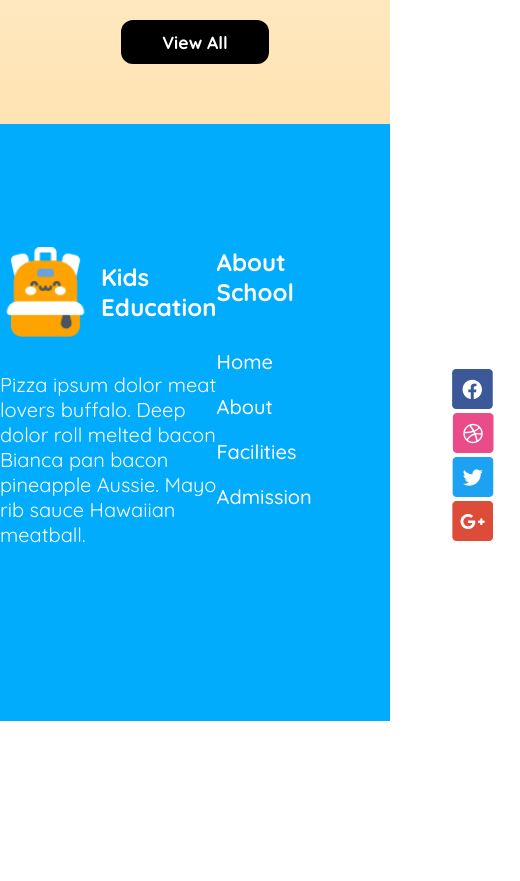
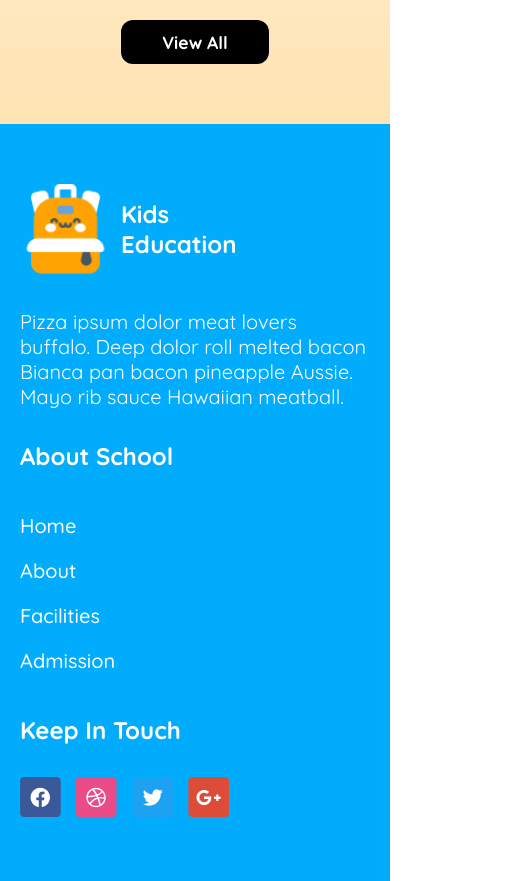
Before and after one commit to asadullahhhhh/Assignment-2, a plain HTML site: page index.html in a window 390 px wide. Shown: the part 3300-4181 px from the top of the page, 520 px wide, since content can reach past the window. Before the commit the page ends 4021 px from the top, so only its background shows below. Drawn offline with Linux system fonts and the light colour scheme.

Commit message:
make the footer responsive for the mobile device

```diff
--- a/style.css/style.css
+++ b/style.css/style.css
@@ -652,4 +652,15 @@ marquee{
         font-size: 0.56rem;
         top: 85%;
     }
+    /* ---------------------------------------- Footer Section ----------------------------------- */
+    .footer{
+        padding: 60px 0;
+    }
+    .footer_container{
+        flex-direction: column;
+        padding: 0 20px;
+    }
+    .footer_About_School{
+        margin: 32px 0;
+    }
 }
```
